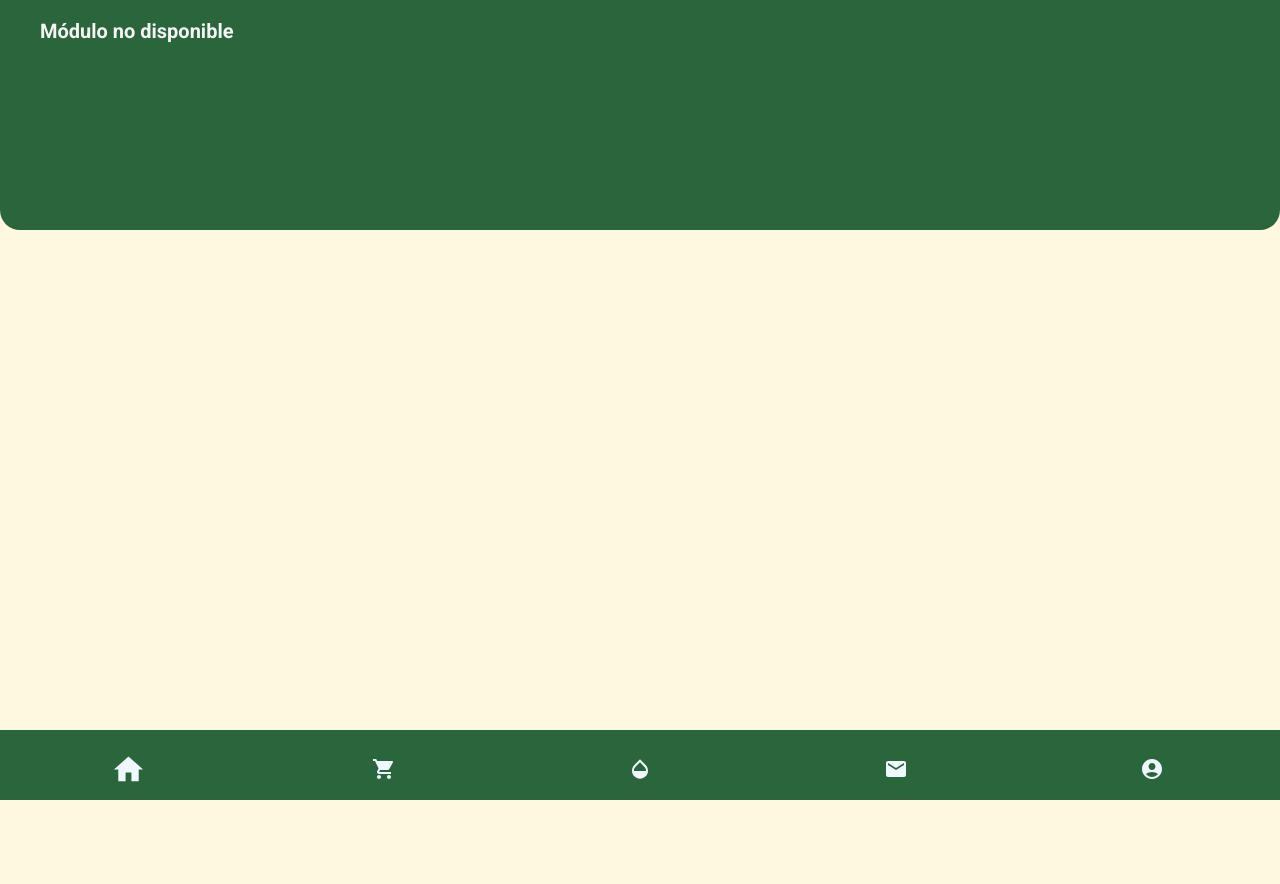
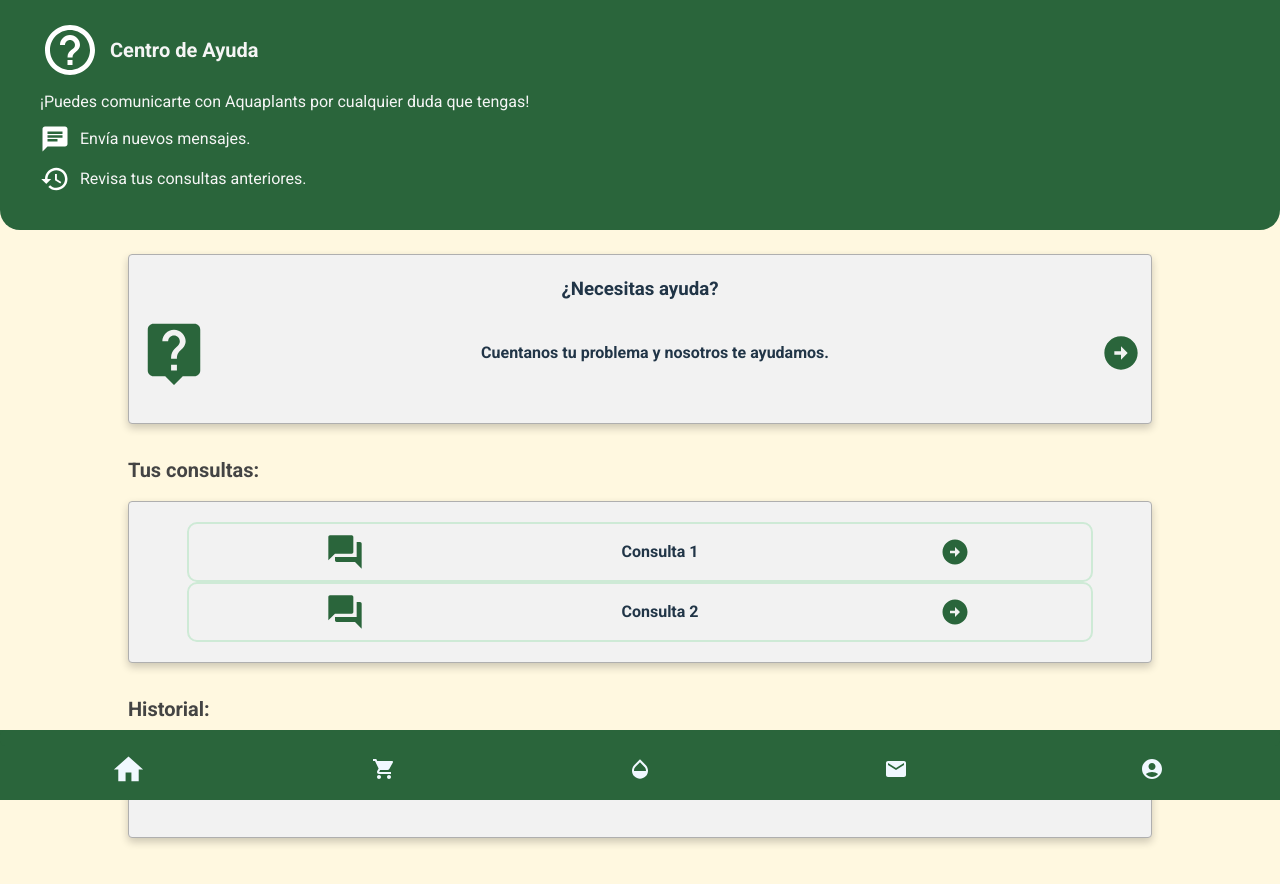
Before and after one commit to francho96/AquaplantsProject, a React (Vite) app: page /in/mail in a window 1280 px wide. Shown: the top 884 px of the page. Before the commit the page ends 800 px from the top, so only its background shows below. Built offline with nearby package versions, Linux system fonts and the light colour scheme.

Commit message:
avance vista aiuda

```diff
--- a/src/routes/mail/Mail.tsx
+++ b/src/routes/mail/Mail.tsx
@@ -1,12 +1,78 @@
 import "./styles.css";
+import Card from "../components/Card";
+import QuestionAnswerIcon from '@mui/icons-material/QuestionAnswer';
+import ChatIcon from '@mui/icons-material/Chat';
+import HelpOutlineIcon from '@mui/icons-material/HelpOutline';
+import HistoryIcon from '@mui/icons-material/History';
+import LiveHelpIcon from '@mui/icons-material/LiveHelp';
+import ArrowCircleRightIcon from '@mui/icons-material/ArrowCircleRight';
+export default function App() {
 
-export default function App() {
   return (
     <div className="App">
-      <div className="headerBackground">
-        <h2>Módulo no disponible</h2>
-      </div>
-      <div className="wrapper">
+      <div className="App">
+        <div className="headerBackground">
+          <div style={{ display: "flex", gap: "10px", alignItems: "center" }}>
+            <HelpOutlineIcon style={{ fontSize: "60px", color: "#ffffff" }} />
+            <h2 style={{ color: "#f5f5f5" }}>Centro de Ayuda</h2>
+          </div>
+          <div style={{ display: "flex", gap: "10px", alignItems: "center" }}>
+            <div style={{ color: "#f5f5f5" }}>¡Puedes comunicarte con Aquaplants por cualquier duda que tengas!</div>
+          </div>
+          <div style={{ display: "flex", gap: "10px", alignItems: "center" }}>
+            <ChatIcon style={{ fontSize: "30px", color: "#ffffff", width: "30px" }} />
+            <div style={{ color: "#f5f5f5" }}>Envía nuevos mensajes.</div>
+          </div>
+          <div style={{ display: "flex", gap: "10px", alignItems: "center" }}>
+            <HistoryIcon style={{ fontSize: "30px", color: "#ffffff", width: "30px" }} />
+            <div style={{ color: "#f5f5f5" }}>Revisa tus consultas anteriores.</div>
+          </div>
+        </div>
+        <div className="wrapper">
+          <Card>
+            <h3 style={{ paddingBottom: "0", marginTop: "0", marginBottom: "0", textAlign: "center" }}>¿Necesitas ayuda?</h3>
+            <div style={{ width: "100%", display: "flex", justifyContent: "space-between", alignItems: "center", textAlign: "center", marginBottom: "0", margin: "0" }}>
+              <div style={{ display: "flex", alignItems: "center" }}>
+                <LiveHelpIcon style={{ fontSize: "100px", color: "#2a653b", width: "70px" }} />
+              </div>
+              <div style={{ display: "flex", alignItems: "center" }}>
+                <p style={{ fontWeight: "bold" }}>Cuentanos tu problema y nosotros te ayudamos.</p>
+              </div>
+              <div style={{ display: "flex", alignItems: "center" }}>
+                <ArrowCircleRightIcon style={{ fontSize: "50px", color: "#2a653b", width: "40px" }} />
+              </div>
+            </div>
+          </Card>
+          <h2 style={{ color: "#444444", alignSelf: "flex-start", marginTop: "15px" }}>Tus consultas:</h2>
+          <Card>
+            <div style={{ width: "90%", display: "flex", justifyContent: "space-around", marginBottom: "2.5%", margin: "0", border: "2px solid #CEEAD6", borderRadius: "10px", alignSelf: "center" }}>
+              <div style={{ display: "flex", alignItems: "center" }}>
+                <QuestionAnswerIcon style={{ fontSize: "40px", color: "#2a653b", width: "70px" }} />
+              </div>
+              <div style={{ display: "flex", alignItems: "center" }}>
+                <p style={{ fontWeight: "bold" }}>Consulta 1</p>
+              </div>
+              <div style={{ display: "flex", alignItems: "center" }}>
+                <ArrowCircleRightIcon style={{ fontSize: "50px", color: "#2a653b", width: "30px" }} />
+              </div>
+            </div>
+            <div style={{ width: "90%", display: "flex", justifyContent: "space-around", marginBottom: "2.5%", margin: "0", border: "2px solid #CEEAD6", borderRadius: "10px", alignSelf: "center" }}>
+              <div style={{ display: "flex", alignItems: "center" }}>
+                <QuestionAnswerIcon style={{ fontSize: "40px", color: "#2a653b", width: "70px" }} />
+              </div>
+              <div style={{ display: "flex", alignItems: "center" }}>
+                <p style={{ fontWeight: "bold" }}>Consulta 2</p>
+              </div>
+              <div style={{ display: "flex", alignItems: "center" }}>
+                <ArrowCircleRightIcon style={{ fontSize: "50px", color: "#2a653b", width: "30px" }} />
+              </div>
+            </div>
+          </Card>
+          <h2 style={{ color: "#444444", alignSelf: "flex-start", marginTop: "15px" }}>Historial:</h2>
+          <Card>
+            <p style={{ textAlign: "center" }}>Aquí encontrarás todas las consultas que has creado.</p>
+          </Card>
+        </div>
       </div>
     </div>
   );
```
